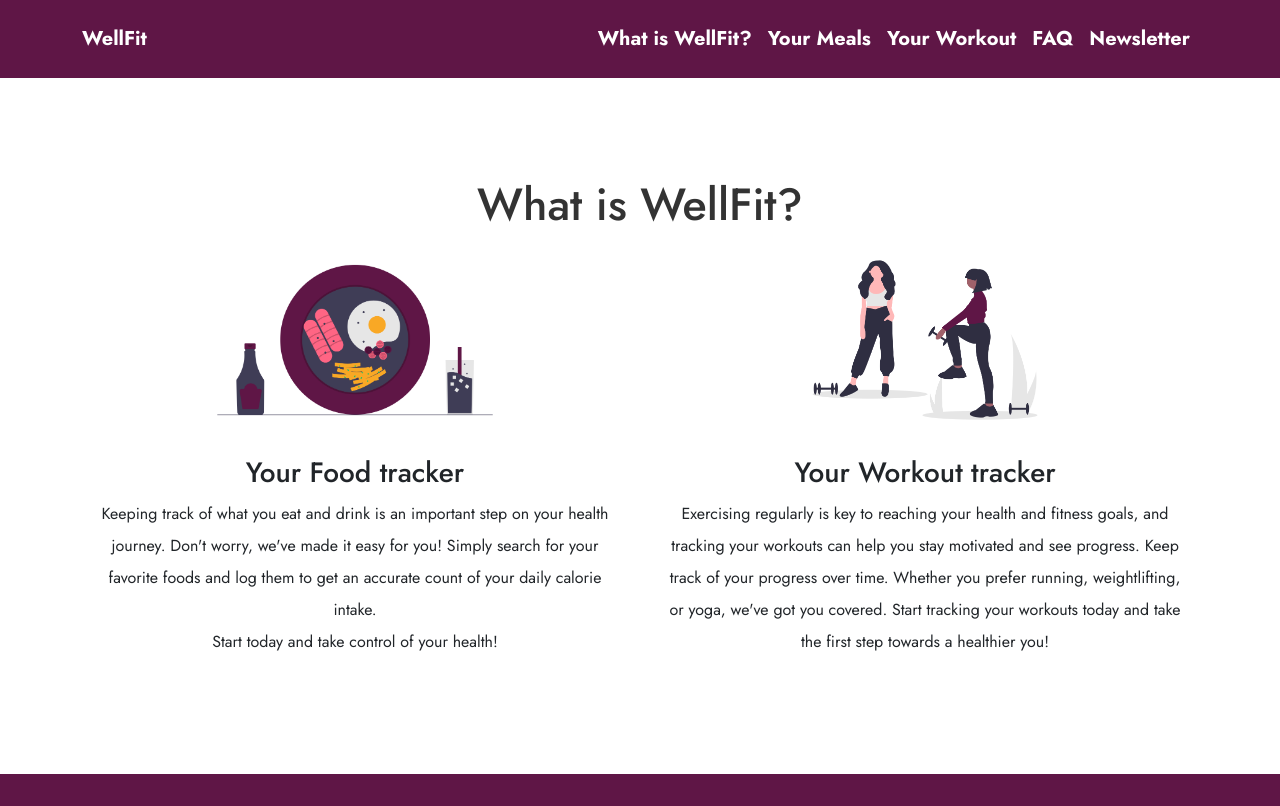
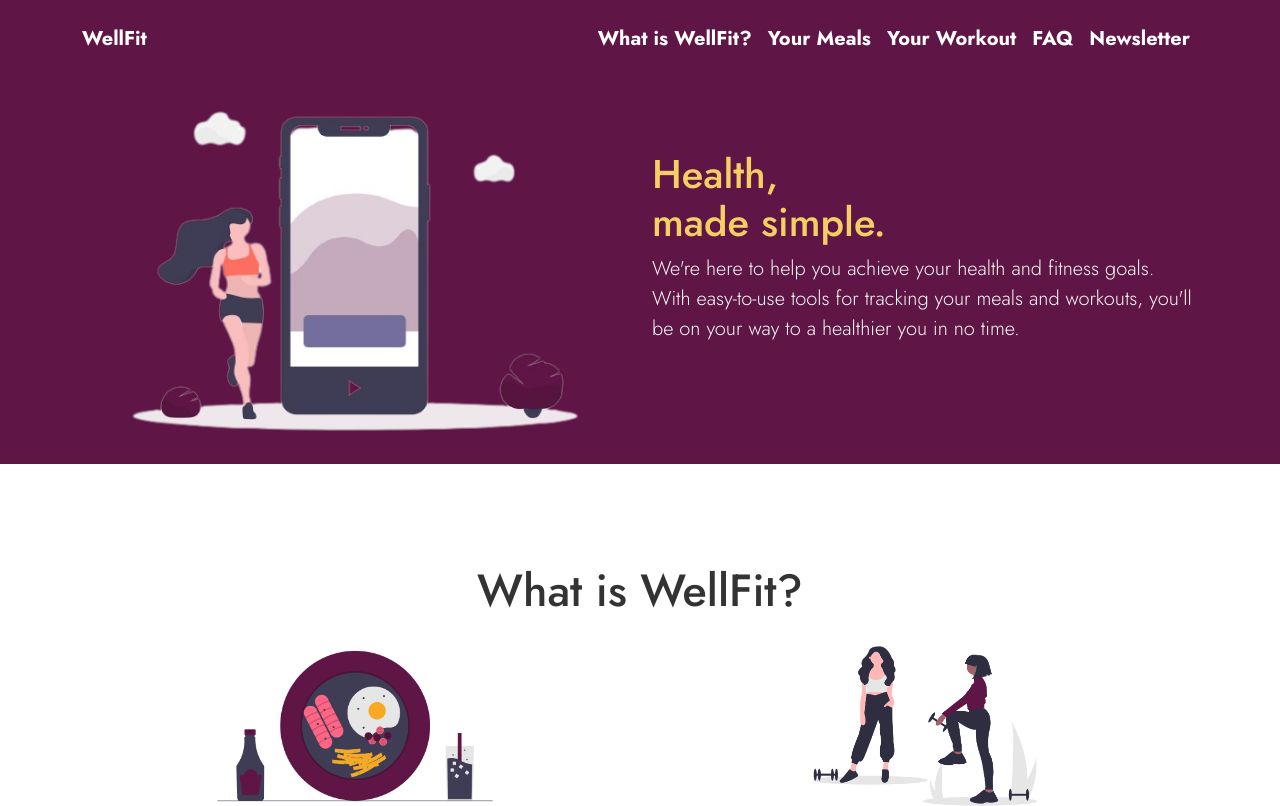
Before and after one commit to Clelia-M/WellFit, a React (Create React App) app: page / in a window 1280 px wide. Shown: the top 806 px of the page. Built offline with nearby package versions, Linux system fonts and the light colour scheme.

Commit message:
jumbotron code and styling

```diff
--- a/src/App.js
+++ b/src/App.js
@@ -14,7 +14,7 @@
   return (
     <div>
       <Navbar />
-      {/* <Jumbotron /> */}
+      <Jumbotron />
       <Cards />
       <Nutritions />
       <Workout />
--- a/src/components/Jumbotron.js
+++ b/src/components/Jumbotron.js
@@ -1,13 +1,23 @@
 import React from "react";
 
-function Jubotron() {
-    return(
-        <header class="jumbotron jumbotron-fluid text-center">
-    <div class="container">
-      <img src="./assets/logo.svg" alt="FitWell logo" id="logo" class="img-fluid d-block mx-auto mb-3" />
-    </div>
-  </header>
-    );
-};
+function Jumbotron() {
+  return (
+    <header className="jumbotron jumbotron-fluid">
+      <div className="container">
+        <div className="row align-items-center">
+          <div className="col-md-6 mb-3 mb-md-0">
+            <img src="../images/undraw_fitness_tracker_3033.png" className="img-fluid d-block mx-auto" alt="" />
+          </div>
+          <div className="col-md-6 text-center text-md-start">
+            <h1 className="type-super">Health, <br></br> made simple.</h1>
+            <p className="type-large mb-5 lead"> We're here to help you achieve your health and fitness goals. With
+              easy-to-use tools for tracking your meals and workouts, you'll be
+              on your way to a healthier you in no time.</p>
+          </div>
+        </div>
+      </div>
+    </header>
+  );
+}
 
-export default Jubotron;
+export default Jumbotron;
--- a/src/index.css
+++ b/src/index.css
@@ -56,13 +56,12 @@
 }
 
 /* Jumbotron */
-#mission {
-  color: var(--primaryclr);
-  padding-bottom: 20px;
+header {
+  color: var(--primarylightclr);
 }
 
-#about {
-  margin-bottom: 100px;
+.type-super {
+  color: var(--secondarylightclr);
 }
 
 /* Cards section */
```
Also changed, not shown: public/images/undraw_fitness_tracker_3033.png (added).
